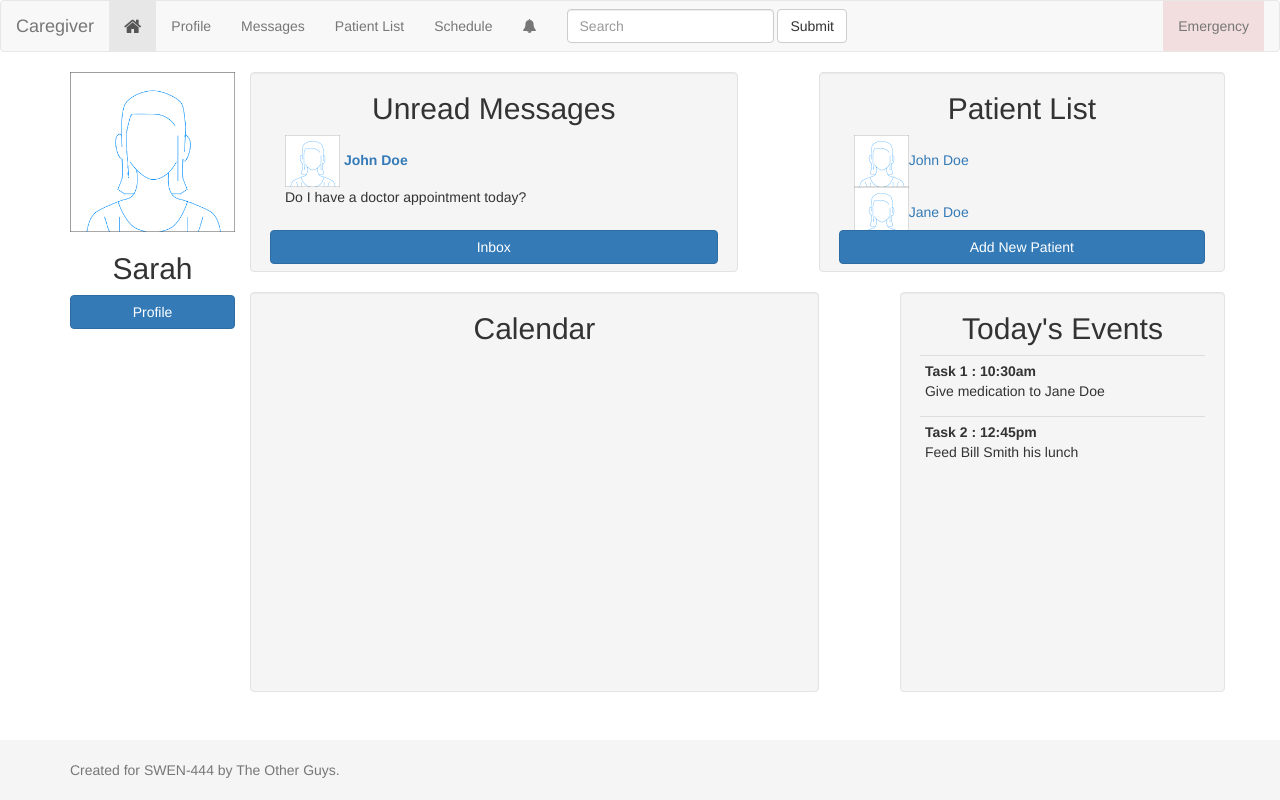
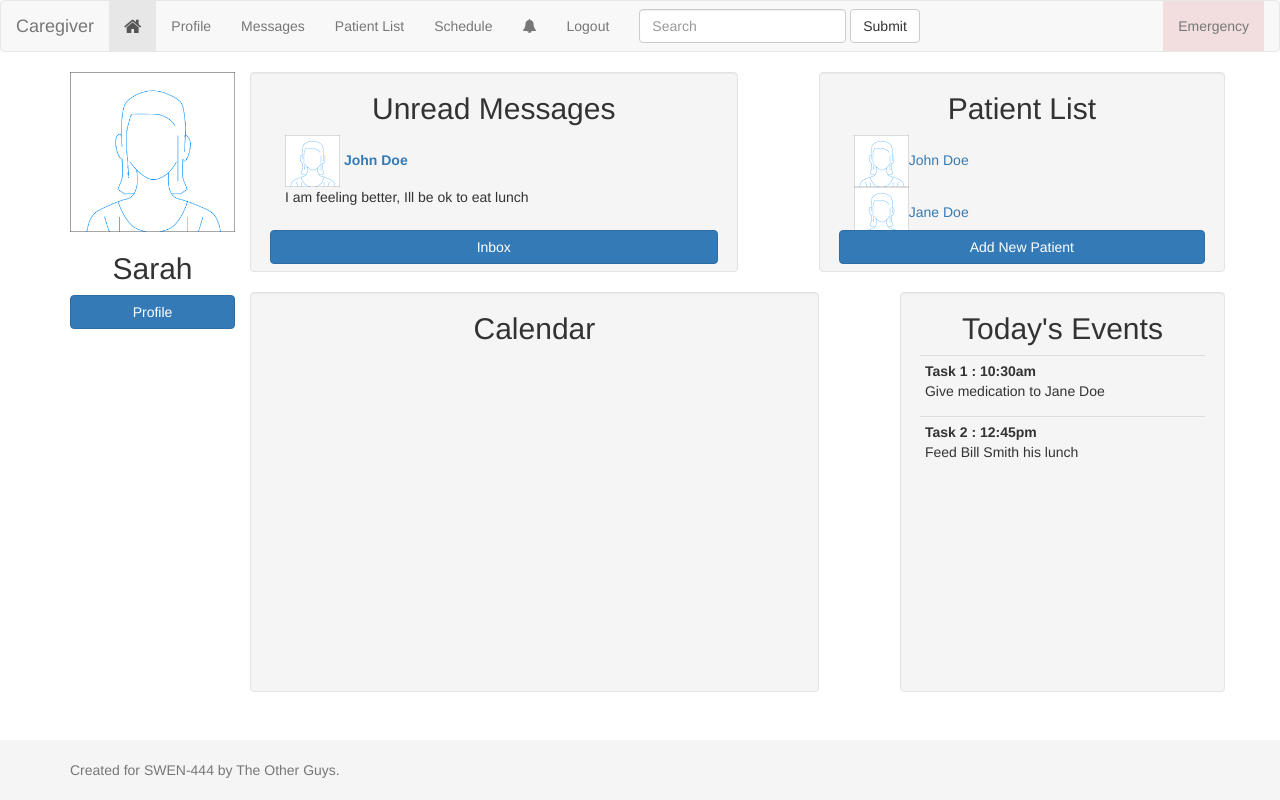
Before and after one commit to ma9851/caregiver, a website: page html/caregiver/overview.html in a window 1280 px wide. Drawn offline with nearby package versions, Linux system fonts and the light colour scheme; files that its build step writes are made by us from their sources; files whose address does not match are found by name.

Commit message:
Addition of a logout button which returns users to the landing page, in order to match the tasks more directly

```diff
--- a/html/caregiver/overview.html
+++ b/html/caregiver/overview.html
@@ -43,6 +43,7 @@
                 <li id="page-patient-list"><a href="/patient/all">Patient List</a></li>
                 <li id="page-schedule"><a href="/schedule">Schedule</a></li>
                 <li id="page-notifications"><a href=""><i class="fa fa-bell"></i></a></li>
+                <li id="page-logout"><a href="/">Logout</a></li>
             </ul>
             <form class="navbar-form navbar-left" role="search">
                 <div class="form-group">
@@ -77,7 +78,7 @@
                                 <a href="/patient/JohnDoe">
                                     <img src="/profile3.png"> <b>John Doe</b>
                                 </a>
-                                <p>Do I have a doctor appointment today?</p>
+                                <p> I am feeling better, Ill be ok to eat lunch</p>
                             </li>
                         </ul>
                     </div>
```
Also changed, not shown: html/caregiver/emergency.html (+1 -0 lines), html/caregiver/link-patient.html (+1 -0 lines), html/caregiver/messages.html (+1 -0 lines), html/caregiver/patient-list.html (+1 -0 lines), html/caregiver/profile.html (+1 -0 lines), html/caregiver/schedule.html (+1 -0 lines), html/create-account/patient-form.html (+1 -0 lines), html/patients/profile.html (+1 -0 lines), html/patients/view.html (+1 -0 lines).
